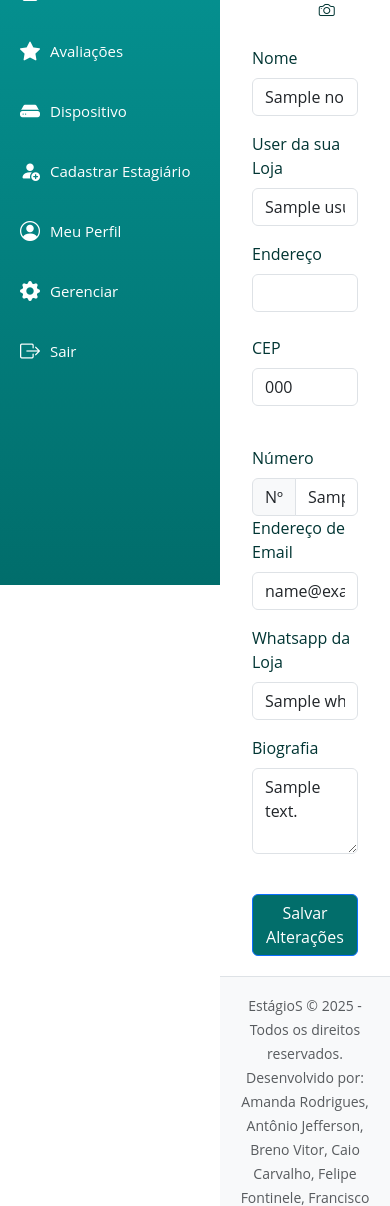
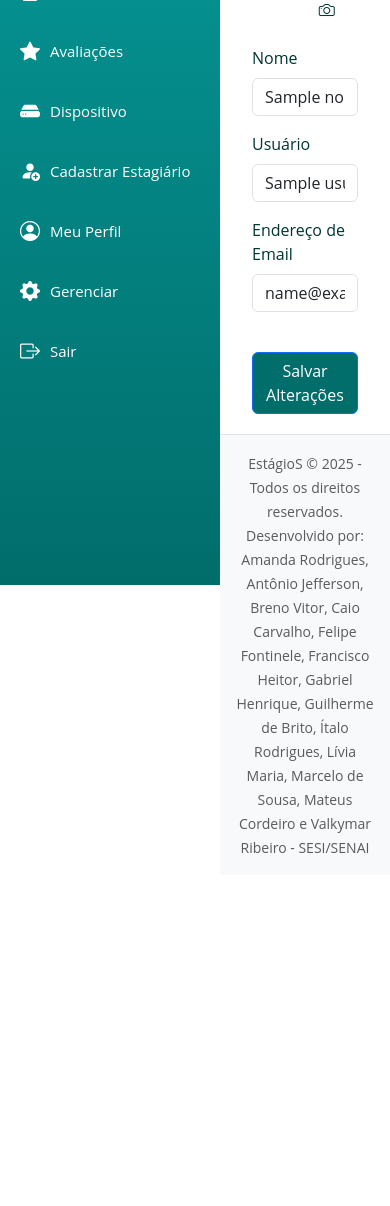
Before and after one commit to luzardoSENAI/estagio, a Django app: template core/templates/perfil.html in a window 390 px wide. Shown: the part 259-1465 px from the top of the page. After the commit the page ends 1112 px from the top, so only its background shows below. Run offline with Django 3.2, Linux system fonts and the light colour scheme; the template is opened without the code that fills it: most values are stand-ins (such as "Sample title", 1, 10 or a date in 2020); some libraries are stand-ins or nearby versions.

Commit message:
mudanças

```diff
--- a/api/views.py
+++ b/api/views.py
@@ -40,7 +40,7 @@ def registrar_frequencia(request):
         hora_saida = turma.hora_saida
 
         tolerancia = timedelta(minutes=20)
-        agora = time(13, 00, 00)
+        agora = time(18, 10, 00)
 
         # agora = datetime.now().time().replace(microsecond=0)
         entrada_dt = datetime.combine(hoje, hora_entrada)
--- /dev/null
+++ b/core/static/core/js/perfil_gestor.js
@@ -0,0 +1,10 @@
+import { BASE_URL, ApiData } from "/static/js/api.js";
+const input  = document.getElementById('profilePicInput')
+const img  = document.getElementById('imgcontainer')
+input.addEventListener('change', () => {
+    const file = input.files[0];
+    if (file) {
+        const imageUrl = URL.createObjectURL(file);
+        img.src = imageUrl;
+    }
+});
--- a/core/templates/demandas_gestor.html
+++ b/core/templates/demandas_gestor.html
@@ -58,7 +58,7 @@
                     <h5 class="card-title mb-0 text-dark">Titulo</h5><span class="badge text-bg-primary">Status</span>
                 </div>
                 <div class="card-body">
-                    <h7 class="card-text text-muted">Descrição da atividade tal da silva.</h7>
+                    <h7 class="card-text text-muted">Descrição da atividade tal.</h7>
                     <ul class="list-unstyled text-muted small">
                         <li class="mb-2"><i
                                 class="fas fa-calendar-alt me-2 text-primary"></i><strong>Entrega:</strong>Entrega
--- a/core/templates/perfil.html
+++ b/core/templates/perfil.html
@@ -1,6 +1,9 @@
 {% extends "base.html" %}
 {% block title %}perfil{% endblock %}
 {% load static %}
+{% block app_js %}
+<script type="module" src="{% static 'core/js/perfil_gestor.js' %}"></script>
+{% endblock %}
 {% block header %}{% endblock %}
 
 {% block content %}
@@ -15,8 +18,7 @@
                             <div class="col-md-4 text-center mb-4 mb-md-0">
                                 <div class="profile-pic-wrapper">
                                     <label for="profilePicInput" class="cursor-pointer">
-                                        <img id="profilePic" class="profile-pic"
-                                            src="{{ request.user.usuario.foto_perfil }}" alt="{{imagem_perfil}}">
+                                        <img id="imgcontainer" class="profile-pic2" src="{{ request.user.usuario.foto_perfil }}" alt="{{imagem_perfil}}">
                                         <div class="upload-button">
                                             <i class="bi bi-camera"></i>
                                         </div>
@@ -33,31 +35,9 @@
                                             name="nome" value="{{nome}}">
                                     </div>
                                     <div class="col-sm-6 mb-3">
-                                        <label for="lastName" class="form-label">User da sua Loja</label>
+                                        <label for="lastName" class="form-label">Usuário</label>
                                         <input type="text" name="usuario" class="form-control" id="lastName"
-                                            value="{{usuario}}" placeholder="@exemplo">
-                                    </div>
-                                </div>
-                                <div class="">
-                                    <label for="email" class="form-label">Endereço</label>
-                                    <input type="text" class="form-control" id="endereço" value="" size="10"
-                                        maxlength="9" onblur="" /></label><br />
-                                </div>
-                                <div class="row">
-                                    <div class="col-sm-6 mb-3">
-                                        <label for="lastName" class="form-label">CEP</label>
-                                        <input name="cep" type="text" class="form-control" id="cep" value="{{cep}}"
-                                            size="10" name="cep" maxlength="9"
-                                            onblur="pesquisacep(this.value);" /></label><br />
-                                    </div>
-                                    <div class="col-sm-6 ">
-                                        <label for="firstName" class="form-label">Número</label>
-                                        <div class="input-group">
-                                            <div class="input-group-text" id="btnGroupAddon">Nº</div>
-                                            <input value="{{numero_localizacao}}" type="text" class="form-control"
-                                                placeholder="Ex: 497" name="numero_localizacao"
-                                                aria-label="Input group example" aria-describedby="btnGroupAddon">
-                                        </div>
+                                            value="{{usuario}}" placeholder="exemplo">
                                     </div>
                                 </div>
                                 <div class="mb-3">
@@ -65,17 +45,6 @@
                                     <input name="email" type="email" class="form-control" id="email"
                                         placeholder="seu@email.com" value="{{email}}">
                                 </div>
-                                <div class="mb-3">
-                                    <label for="phone" class="form-label">Whatsapp da Loja</label>
-                                    <input type="tel" class="form-control" id="phone" placeholder="(00) 00000-0000"
-                                        value="{{whatsapp}}">
-                                </div>
-                                <div class="mb-3">
-                                    <label for="bio" class="form-label">Biografia</label>
-                                    <textarea class="form-control" id="bio" rows="3" name="biografia"
-                                        placeholder="Fale um pouco sobre a loja...">{{biografia}}</textarea>
-                                </div>
-
                             </div>
                         </div>
                         <div class="text-end mt-4">
--- a/static/css/style.css
+++ b/static/css/style.css
@@ -22,7 +22,10 @@ body {
     color: var(--dark-text);
 }
 
-i, h1, p, label {
+i,
+h1,
+p,
+label {
     color: var(--dark-text);
 }
 
@@ -60,7 +63,7 @@ nav.sidebar.collapsed {
 }
 
 nav.sidebar.collapsed {
-    span{
+    span {
         display: none;
     }
 }
@@ -324,6 +327,7 @@ header {
         /* Impede que a foto seja "espremida" */
     }
 }
+
 .profile-pic {
     right: 0;
     width: 45px;
@@ -337,6 +341,22 @@ header {
     cursor: pointer;
     transition: transform 0.2s;
 }
+
+.profile-pic2 {
+    cursor: pointer;
+    right: 0;
+    width: 150px;
+    height: 150px;
+    border-radius: 50%;
+    /* <-- ISSO DEIXA A IMAGEM REDONDA */
+    object-fit: cover;
+    /* Garante que a imagem preencha o círculo sem distorcer */
+    border: 2px solid var(--primary-green);
+    /* Borda na cor principal */
+    cursor: pointer;
+    transition: transform 0.2s;
+}
+
 .card-container {
     display: flex;
     align-items: c;
@@ -351,7 +371,8 @@ header {
     left: 0;
     width: 100%;
     height: 100%;
-    background: rgba(0, 0, 0, 0.6); /* efeito escuro */
+    background: rgba(0, 0, 0, 0.6);
+    /* efeito escuro */
     display: flex;
     justify-content: center;
     align-items: center;
@@ -394,11 +415,23 @@ header {
 
 /* Animações */
 @keyframes fadeIn {
-    from { opacity: 0; }
-    to { opacity: 1; }
+    from {
+        opacity: 0;
+    }
+
+    to {
+        opacity: 1;
+    }
 }
 
 @keyframes slideUp {
-    from { transform: translateY(20px); opacity: 0; }
-    to { transform: translateY(0); opacity: 1; }
+    from {
+        transform: translateY(20px);
+        opacity: 0;
     }
+
+    to {
+        transform: translateY(0);
+        opacity: 1;
+    }
+}
```
Also changed, not shown: media/profile_pics/pac.png (added). Lines whose indentation alone changed are shown as unchanged.
